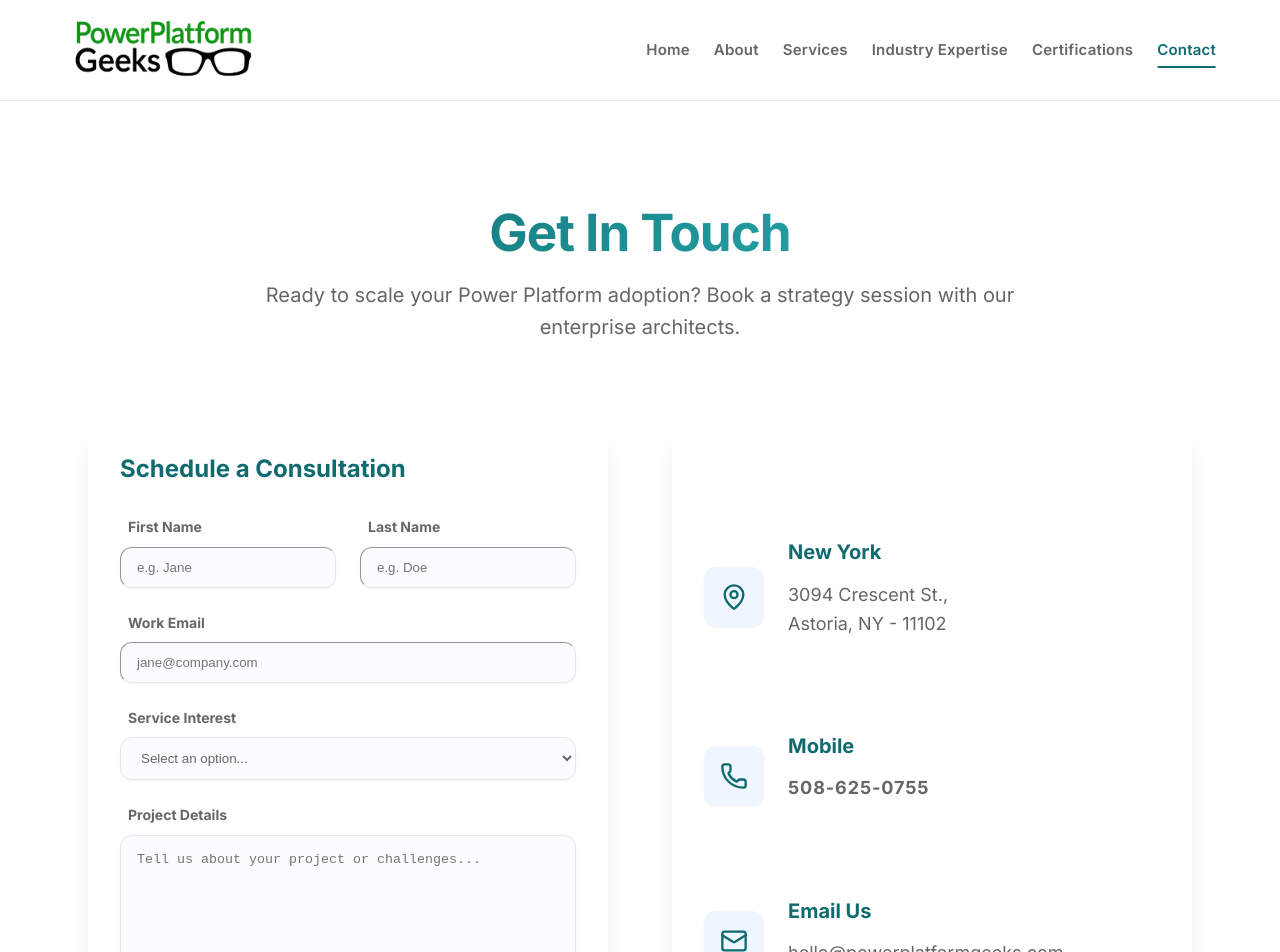
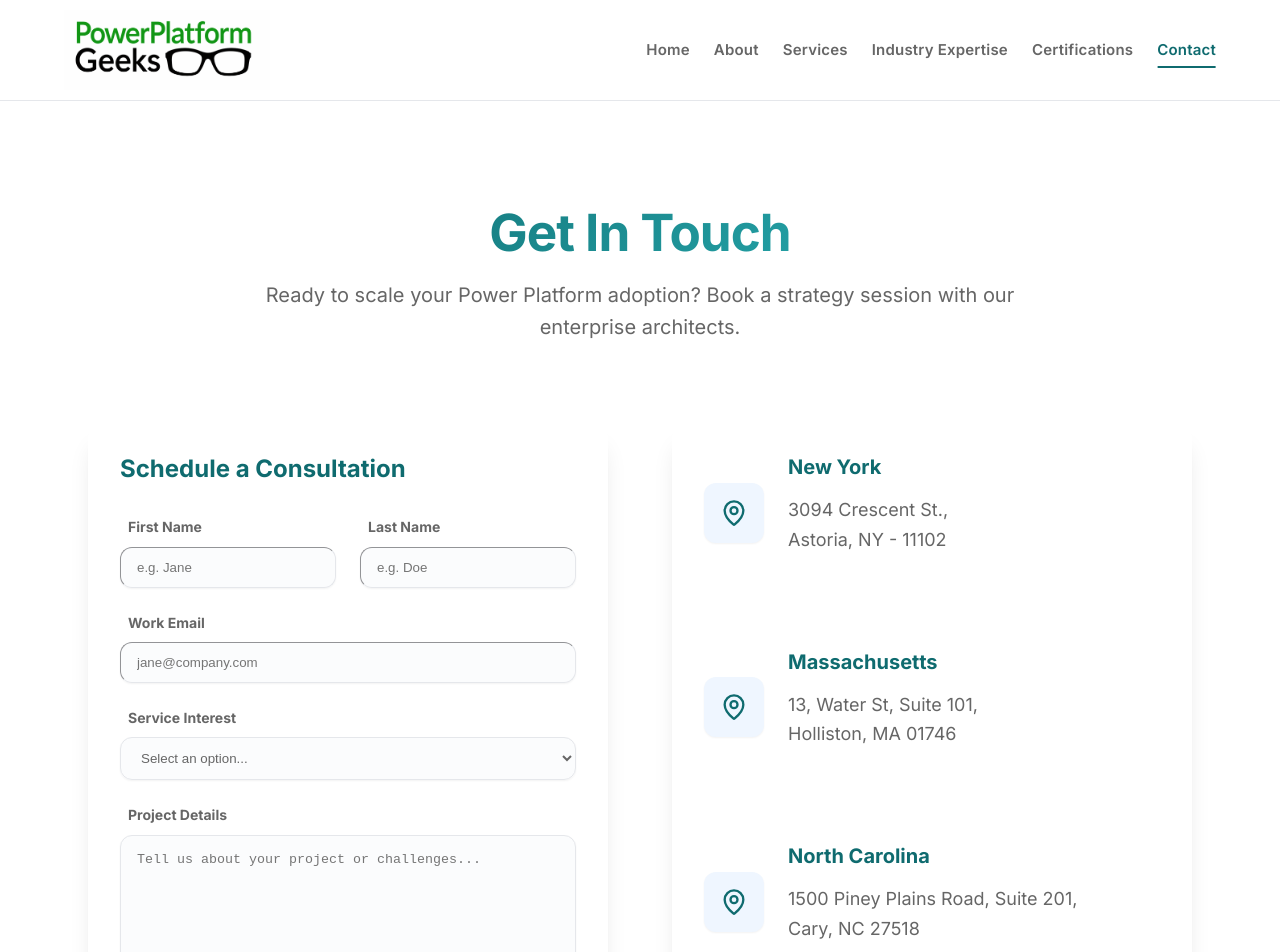
Before and after one commit to NITHINBEHARA/PowerPlatformGeeks, a React (Vite) app: page /contact in a window 1280 px wide. Shown: the top 952 px of the page. Built offline with nearby package versions, Linux system fonts and the light colour scheme.

Commit message:
Update Contact layout, Industry Expertise description, and fix Home CTA button

```diff
--- a/src/pages/Contact.jsx
+++ b/src/pages/Contact.jsx
@@ -81,21 +81,53 @@ const Contact = () => {
             )}
           </div>
 
-          {/* Office Details - Unified Card Restored */}
+          {/* Unified Contact Details List */}
           <div className="flex flex-col h-full">
             <div className="bg-white p-8 flex flex-col shadow-xl rounded-2xl border border-color h-full justify-center w-full">
+              <div className="flex flex-col gap-8">
 
-              <div className="flex flex-col gap-8">
-                {/* Address Block */}
+                {/* New York Block */}
                 <div className="flex items-center gap-6">
                   <div className="bg-blue-50 text-blue-primary p-4 rounded-xl shadow-sm flex items-center justify-center shrink-0">
                     <MapPin size={28} />
                   </div>
-                  <div className="flex flex-col">
+                  <div className="flex flex-col justify-center">
                     <h4 className="font-bold text-xl mb-1 text-blue-primary">New York</h4>
                     <p className="text-secondary text-lg leading-relaxed mb-0">
                       3094 Crescent St.,<br />
                       Astoria, NY - 11102
+                    </p>
+                  </div>
+                </div>
+
+                <div className="border-t border-color w-full opacity-50 mt-2 mb-2"></div>
+
+                {/* Massachusetts Block */}
+                <div className="flex items-center gap-6">
+                  <div className="bg-blue-50 text-blue-primary p-4 rounded-xl shadow-sm flex items-center justify-center shrink-0">
+                    <MapPin size={28} />
+                  </div>
+                  <div className="flex flex-col justify-center">
+                    <h4 className="font-bold text-xl mb-1 text-blue-primary">Massachusetts</h4>
+                    <p className="text-secondary text-lg leading-relaxed mb-0">
+                      13, Water St, Suite 101,<br />
+                      Holliston, MA 01746
+                    </p>
+                  </div>
+                </div>
+
+                <div className="border-t border-color w-full opacity-50 mt-2 mb-2"></div>
+
+                {/* North Carolina Block */}
+                <div className="flex items-center gap-6">
+                  <div className="bg-blue-50 text-blue-primary p-4 rounded-xl shadow-sm flex items-center justify-center shrink-0">
+                    <MapPin size={28} />
+                  </div>
+                  <div className="flex flex-col justify-center">
+                    <h4 className="font-bold text-xl mb-1 text-blue-primary">North Carolina</h4>
+                    <p className="text-secondary text-lg leading-relaxed mb-0">
+                      1500 Piney Plains Road, Suite 201,<br />
+                      Cary, NC 27518
                     </p>
                   </div>
                 </div>
@@ -129,7 +161,6 @@ const Contact = () => {
               </div>
             </div>
           </div>
-
         </div>
       </div>
     </div>
--- a/src/pages/Home.jsx
+++ b/src/pages/Home.jsx
@@ -347,7 +347,8 @@ const Home = () => {
       <section className="cta-banner-section section">
         <div className="container">
           <div className="cta-banner glass p-12 text-center rounded-2xl relative overflow-hidden">
-            <div className="absolute inset-0 bg-gradient-to-r from-blue-600 to-indigo-600 opacity-10"></div>
+            <div className="absolute inset-0 bg-gradient-to-r from-blue-600 to-indigo-600 opacity-10 pointer-events-none"></div>
+            <div className="relative z-10">
               <h2 className="text-4xl font-bold mb-4">Ready to Transform Your Business?</h2>
               <p className="text-xl mb-8 opacity-90 max-w-2xl mx-auto">
                 Schedule a strategy session today and discover how our enterprise consulting
@@ -356,6 +357,7 @@ const Home = () => {
               <Link to="/contact" className="btn btn-primary btn-lg">Schedule Session Now</Link>
             </div>
           </div>
+        </div>
       </section>
     </div>
   );
--- a/src/pages/IndustryExpertise.jsx
+++ b/src/pages/IndustryExpertise.jsx
@@ -17,7 +17,7 @@ const IndustryExpertise = () => {
       <div className="page-header container text-center">
         <h1 className="section-title text-gradient">Industry Expertise</h1>
         <p className="section-subtitle">
-          Tailored Microsoft Power Platform solutions designed for the unique challenges of your sector.
+          Tailored Microsoft Power Platform solutions designed for the unique challenges of your industry. We have deep domain expertise in:
         </p>
       </div>
 
```
Lines whose indentation alone changed are shown as unchanged.
